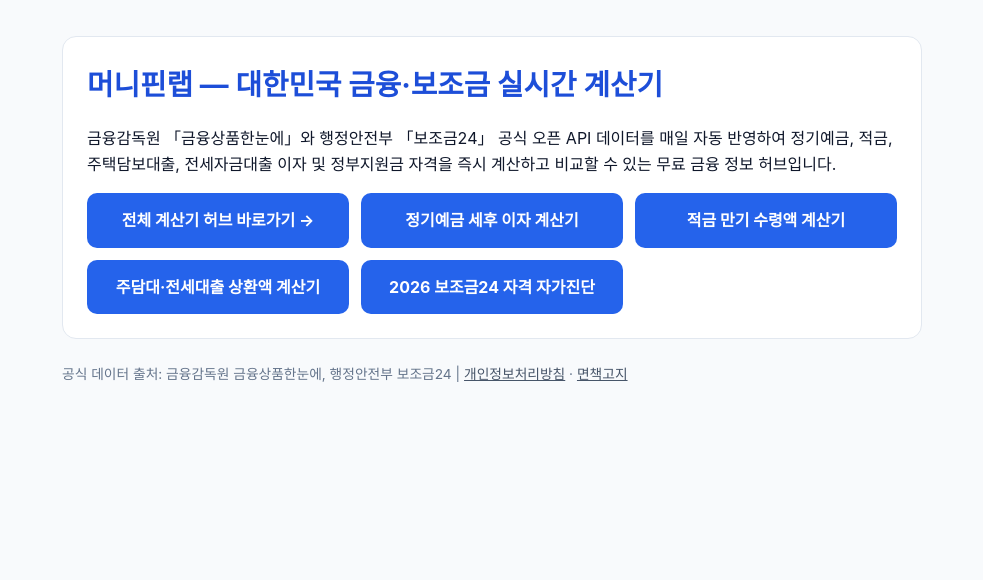
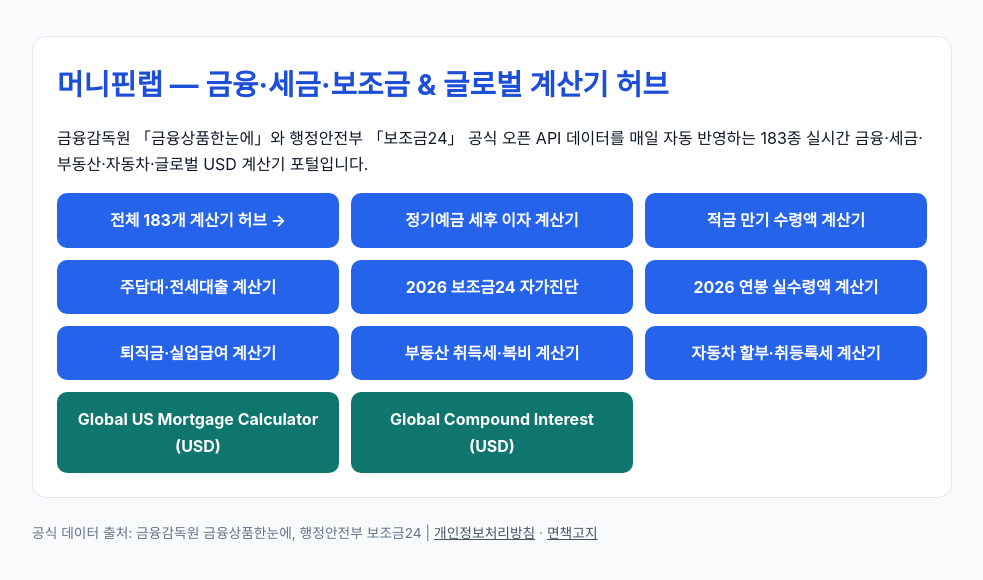
Before and after one commit to dream8837z/dream8837z.github.io, a plain HTML site: page index.html in a window 1280 px wide. Shown: the whole page, without its empty margins (148-1131 px from the left). Drawn offline with Linux system fonts and the light colour scheme.

Commit message:
Update index.html

```diff
--- a/index.html
+++ b/index.html
@@ -3,18 +3,20 @@
 <head>
   <meta charset="UTF-8">
   <meta name="viewport" content="width=device-width, initial-scale=1.0">
-  <title>머니핀랩 - 대한민국 금융·보조금 실시간 계산기 허브</title>
-  <meta name="description" content="금융감독원 금융상품한눈에 및 행정안전부 보조금24 공공데이터 기반 예적금·대출 이자 계산기 및 정부지원금 자격 진단 허브입니다.">
+  <title>머니핀랩 - 대한민국 금융·세금·보조금 &amp; 글로벌 USD 실시간 계산기 허브</title>
+  <meta name="description" content="금융감독원·행정안전부 공공데이터 기반 예적금·대출·연봉·퇴직금·부동산 취득세·자동차 할부·보조금24 및 글로벌 USD 모기지·복리 실시간 계산기 183종 허브입니다.">
   <meta name="google-adsense-account" content="ca-pub-9014872001634608">
   <script async src="https://pagead2.googlesyndication.com/pagead/js/adsbygoogle.js?client=ca-pub-9014872001634608" crossorigin="anonymous"></script>
   <style>
     body{margin:0;font-family:-apple-system,BlinkMacSystemFont,"Noto Sans KR",sans-serif;background:#f8fafc;color:#0f172a;line-height:1.65}
-    .wrap{max-width:860px;margin:0 auto;padding:36px 20px}
+    .wrap{max-width:920px;margin:0 auto;padding:36px 20px}
     .card{background:#fff;border:1px solid #e2e8f0;border-radius:14px;padding:24px;margin-bottom:20px}
     h1{margin:0 0 10px;font-size:1.8rem;color:#1d4ed8}
     .grid{display:grid;grid-template-columns:repeat(auto-fit,minmax(220px,1fr));gap:12px;margin-top:16px}
     .btn{display:block;padding:14px 16px;border-radius:10px;background:#2563eb;color:#fff;text-decoration:none;font-weight:700;text-align:center}
     .btn:hover{background:#1d4ed8}
+    .btn.en{background:#0f766e}
+    .btn.en:hover{background:#115e59}
     footer{font-size:0.86rem;color:#64748b;margin-top:24px}
     footer a{color:#475569}
   </style>
@@ -22,14 +24,20 @@
 <body>
   <main class="wrap">
     <section class="card">
-      <h1>머니핀랩 — 대한민국 금융·보조금 실시간 계산기</h1>
-      <p>금융감독원 「금융상품한눈에」와 행정안전부 「보조금24」 공식 오픈 API 데이터를 매일 자동 반영하여 정기예금, 적금, 주택담보대출, 전세자금대출 이자 및 정부지원금 자격을 즉시 계산하고 비교할 수 있는 무료 금융 정보 허브입니다.</p>
+      <h1>머니핀랩 — 금융·세금·보조금 &amp; 글로벌 계산기 허브</h1>
+      <p>금융감독원 「금융상품한눈에」와 행정안전부 「보조금24」 공식 오픈 API 데이터를 매일 자동 반영하는 183종 실시간 금융·세금·부동산·자동차·글로벌 USD 계산기 포털입니다.</p>
       <div class="grid">
-        <a class="btn" href="/pseo-revenue-autopilot/index.html">전체 계산기 허브 바로가기 →</a>
+        <a class="btn" href="/pseo-revenue-autopilot/index.html">전체 183개 계산기 허브 →</a>
         <a class="btn" href="/pseo-revenue-autopilot/deposit/deposit-1000man-12m.html">정기예금 세후 이자 계산기</a>
         <a class="btn" href="/pseo-revenue-autopilot/saving/saving-100man-12m.html">적금 만기 수령액 계산기</a>
-        <a class="btn" href="/pseo-revenue-autopilot/loan/mortgage-3eok-30y.html">주담대·전세대출 상환액 계산기</a>
-        <a class="btn" href="/pseo-revenue-autopilot/subsidy/all-youth.html">2026 보조금24 자격 자가진단</a>
+        <a class="btn" href="/pseo-revenue-autopilot/loan/mortgage-3eok-30y.html">주담대·전세대출 계산기</a>
+        <a class="btn" href="/pseo-revenue-autopilot/subsidy/all-youth.html">2026 보조금24 자가진단</a>
+        <a class="btn" href="/pseo-revenue-autopilot/salary/salary-5000man.html">2026 연봉 실수령액 계산기</a>
+        <a class="btn" href="/pseo-revenue-autopilot/severance/sev-350man-5y.html">퇴직금·실업급여 계산기</a>
+        <a class="btn" href="/pseo-revenue-autopilot/realestate/re-5eok-1h.html">부동산 취득세·복비 계산기</a>
+        <a class="btn" href="/pseo-revenue-autopilot/auto/auto-3000man-36m.html">자동차 할부·취등록세 계산기</a>
+        <a class="btn en" href="/pseo-revenue-autopilot/en/mortgage-400k-30y.html">Global US Mortgage Calculator (USD)</a>
+        <a class="btn en" href="/pseo-revenue-autopilot/en/compound-50k-1000m-30y.html">Global Compound Interest (USD)</a>
       </div>
     </section>
     <footer>
```
